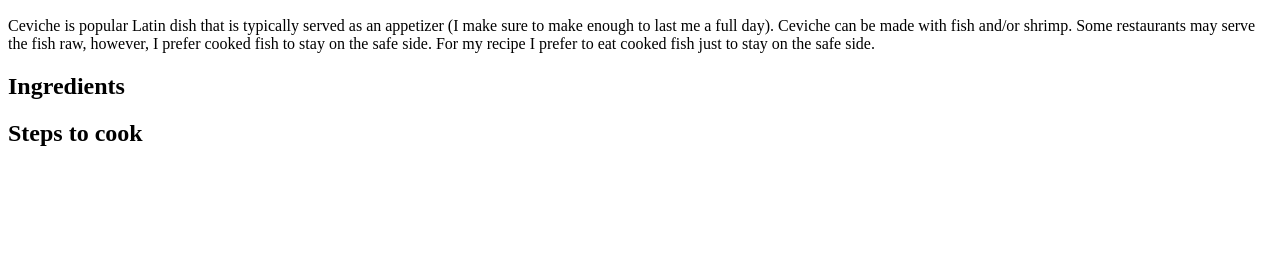
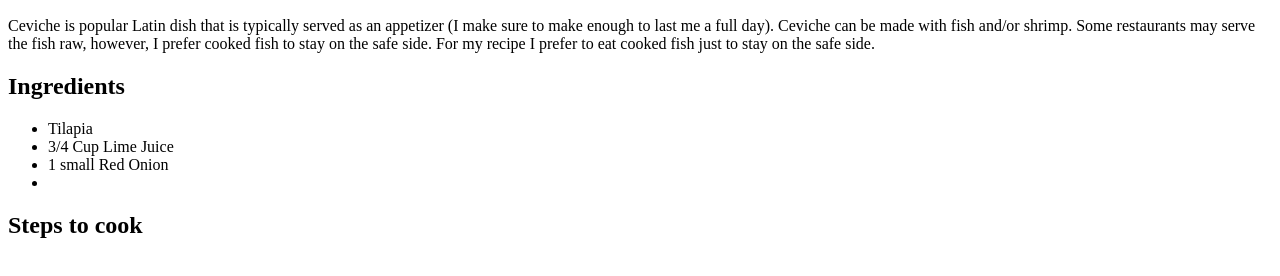
Before and after one commit to YasmineRico/Odin-Recipes, a plain HTML site: page recipes/ceviche.html in a window 1280 px wide. Shown: the part 110-386 px from the top of the page. Drawn offline with Linux system fonts and the light colour scheme.

Commit message:
Add ingredients to ceviche recipe.

```diff
--- a/recipes/ceviche.html
+++ b/recipes/ceviche.html
@@ -16,6 +16,12 @@
                 eat cooked fish just to stay on the safe side.
             </p>
            <h2>Ingredients</h2>
+                <ul>
+                    <li>Tilapia</li>
+                    <li>3/4 Cup Lime Juice</li>
+                    <li>1 small Red Onion</li>
+					<li></li>
+                </ul>
 
            <h2>Steps to cook</h2>
 
```
